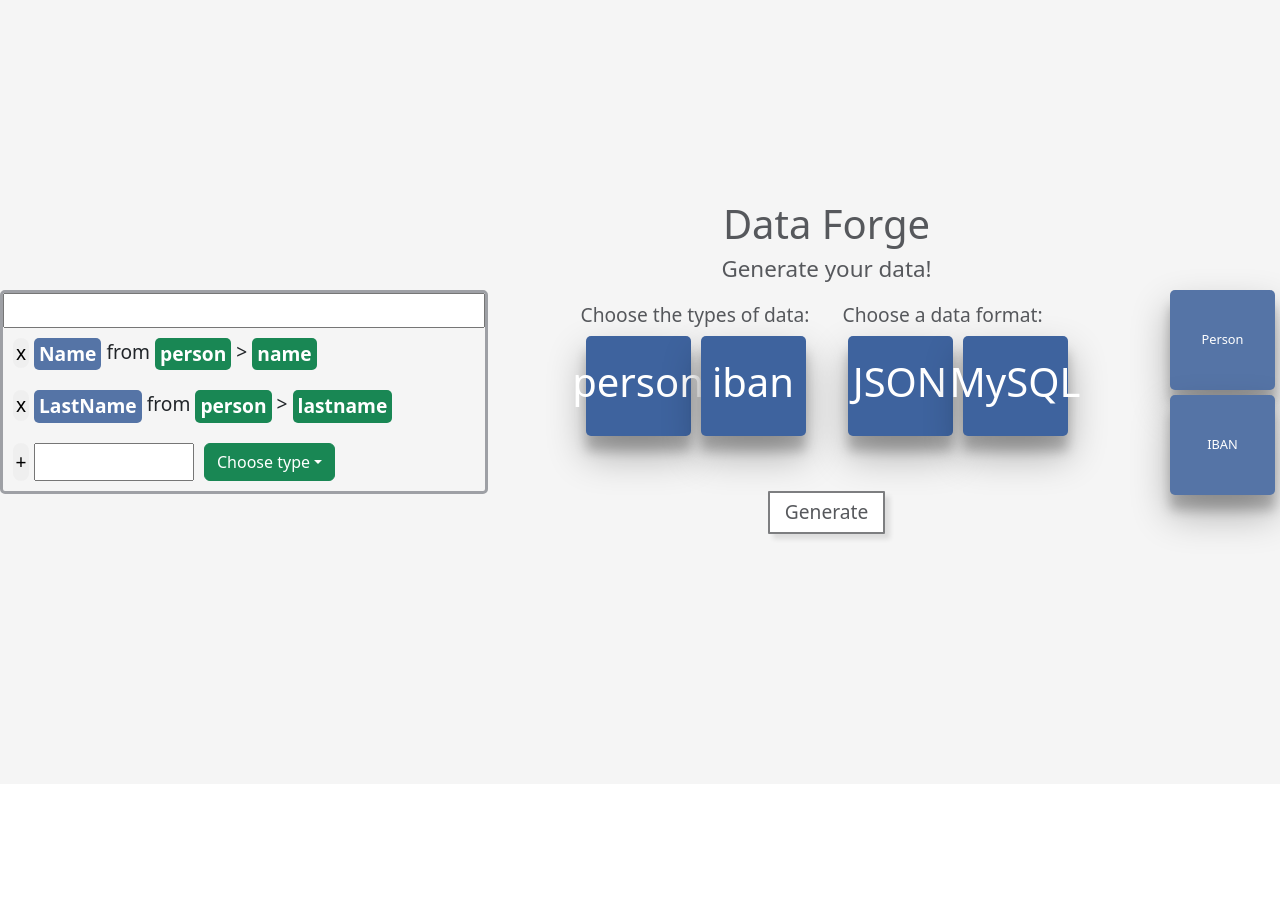
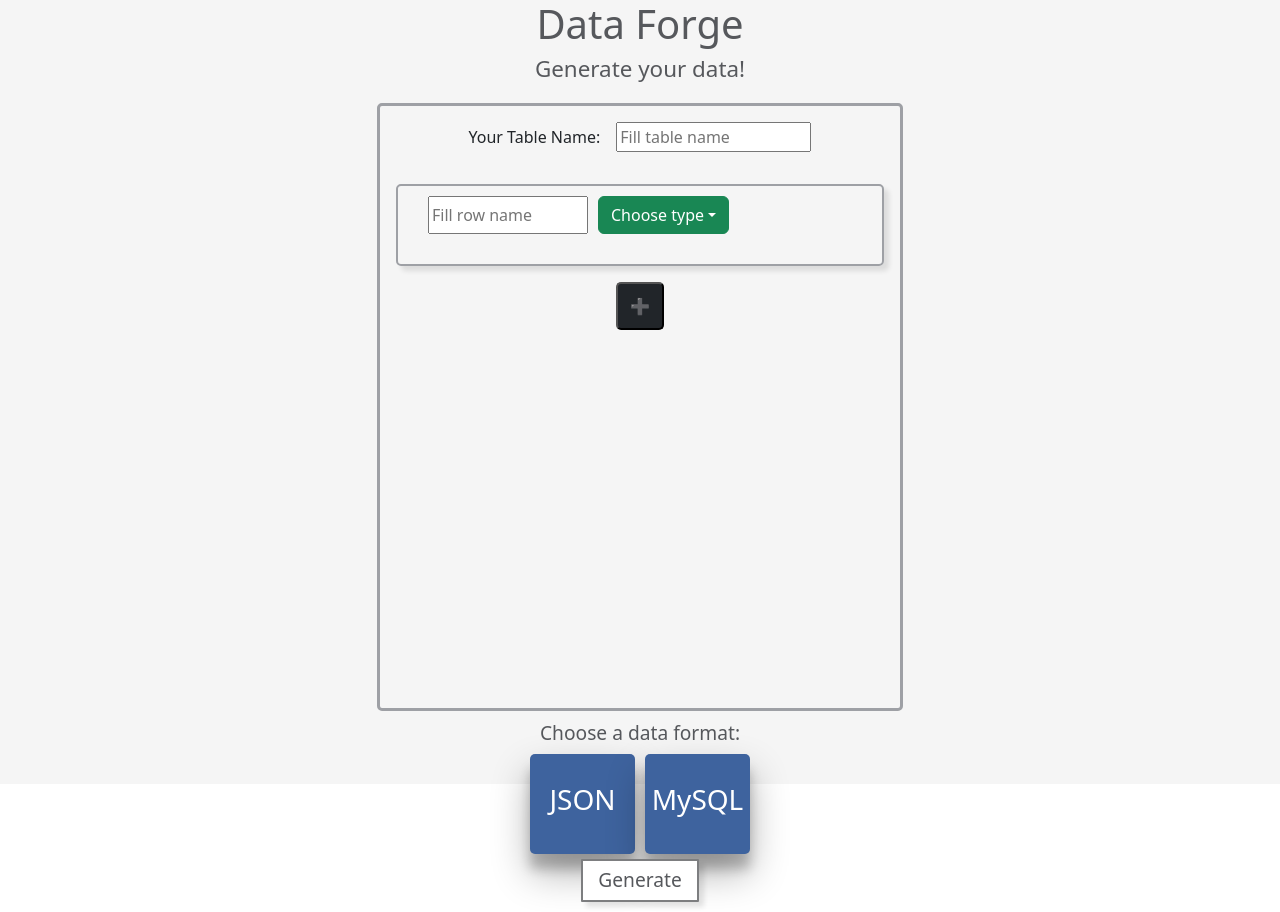
Before and after one commit to Krupahombre/DataForge, a Next.js app in the folder frontend/: page / in a window 1280 px wide. Before the commit the page ends 800 px from the top, so only its background shows below. Built offline with nearby package versions, Linux system fonts and the light colour scheme.

Commit message:
bend over it's a big one

```diff
--- a/frontend/components/CreateNewRequestTable.tsx
+++ b/frontend/components/CreateNewRequestTable.tsx
@@ -6,21 +6,11 @@ import {
 } from "../common/models/IRequestTable";
 import Dropdown from "react-bootstrap/Dropdown";
 import "bootstrap/dist/css/bootstrap.min.css";
+import { TrashIcon } from "@heroicons/react/24/solid";
 
 const defaultTable: IRequestTable = {
   name: "",
-  fields: [
-    {
-      name: "Name",
-      type: "person",
-      subtype: "name",
-    },
-    {
-      name: "LastName",
-      type: "person",
-      subtype: "lastname",
-    },
-  ],
+  fields: [],
 };
 
 const defaultResultTableRecord: IResultTableRecord = {
@@ -30,7 +20,7 @@ const defaultResultTableRecord: IResultTableRecord = {
 };
 
 const CreateNewRequestTable = (props) => {
-  const { productClasses, setTables } = props;
+  const { productClasses, addTable } = props;
   const [resultTable, setResultTable] = useState<IRequestTable>(defaultTable);
 
   const [resultTableRecord, setResultTableRecord] =
@@ -39,6 +29,13 @@ const CreateNewRequestTable = (props) => {
   useEffect(() => {
     onSelectedSubtype("");
   }, [resultTableRecord.type]);
+
+  const onSubmitNewTable = () => {
+    if (resultTable.name === "" || resultTable.fields.length === 0) return;
+    addTable(resultTable);
+    setResultTable(defaultTable);
+    setResultTableRecord(defaultResultTableRecord);
+  };
 
   const onTableNameChange = (name: string) => {
     setResultTable({ ...resultTable, name });
@@ -83,22 +80,24 @@ const CreateNewRequestTable = (props) => {
   };
 
   return (
-    <div className={styles.createNewRequestTableWrapper}>
+    <div className={styles.wymyslyKleksa}>
+      <div className={styles.tablenameInputWrapper}>
+        {"Your Table Name:"}
         <input
+          className={styles.tableNameInput}
+          placeholder="Fill table name"
           type="text"
           value={resultTable.name}
           onChange={(e) => onTableNameChange(e.target.value)}
         />
+      </div>
+      <div className={styles.createNewRequestTableWrapper}>
         {resultTable.fields.map((field, key) => (
           <div className={styles.createNewRequestRecord}>
-          <div>
-            <button
+            <TrashIcon
+              onClick={() => handleRemoveField(key)}
               className={styles.recordXButton}
-              onClick={() => handleRemoveField(key)}
-            >
-              x
-            </button>
-          </div>
+            />
             <div className={styles.recordName}>{field.name}</div>
             <div>{"from"}</div>
             <div className={styles.recordDetails}>{field.type}</div>
@@ -107,10 +106,8 @@ const CreateNewRequestTable = (props) => {
           </div>
         ))}
         <div className={styles.newRecordWrapper}>
-        <button className={styles.recordXButton} onClick={addNewRecord}>
-          +
-        </button>
           <input
+            placeholder="Fill row name"
             className={styles.newRequestRecordNameInput}
             type="text"
             onChange={(e) => onChangedName(e.target.value)}
@@ -135,7 +132,7 @@ const CreateNewRequestTable = (props) => {
           </Dropdown>
 
           {resultTableRecord.type && (
-          <Dropdown>
+            <Dropdown className={styles.newRecordWrapperDropdown}>
               <Dropdown.Toggle variant="success" id="dropdown-basic">
                 {resultTableRecord.subtype
                   ? resultTableRecord.subtype
@@ -154,8 +151,25 @@ const CreateNewRequestTable = (props) => {
               </Dropdown.Menu>
             </Dropdown>
           )}
+          {resultTableRecord.type && resultTableRecord.subtype && (
+            <button
+              type="button"
+              className={styles.newRecordAddBtn + " btn btn-dark"}
+              onClick={addNewRecord}
+            >
+              Add
+            </button>
+          )}
         </div>
-      {/* <button onClick={}>Add new table</button> */}
+        <div className={styles.newRequestSubmitBtnWrapper}></div>
+      </div>
+      <button
+        type="button"
+        className={styles.newRequestSubmitBtn + " btn-dark"}
+        onClick={onSubmitNewTable}
+      >
+        ➕
+      </button>
     </div>
   );
 };
--- a/frontend/components/FormatFilterBox.tsx
+++ b/frontend/components/FormatFilterBox.tsx
@@ -15,7 +15,7 @@ const SquareBox = (props) => {
       style={{ backgroundColor: color }}
       onClick={handleClick}
     >
-      <h1>{columnName}</h1>
+      <h3>{columnName}</h3>
     </div>
   );
 };
--- a/frontend/components/FormatFilters.tsx
+++ b/frontend/components/FormatFilters.tsx
@@ -15,7 +15,7 @@ const TypeFilters: React.FC<IFiltersProps> = ({ filters, setFilters }) => {
   };
 
   return (
-    <div>
+    <div className={styles.chooseFiltersLabelWrapper}>
       <h1 className={styles.chooseFiltersLabel}>Choose a data format:</h1>
       <div className={styles.chooseFilterBox}>
         {filters.map((filter, key) => (
--- a/frontend/components/RequestTablesList.tsx
+++ b/frontend/components/RequestTablesList.tsx
@@ -1,12 +1,24 @@
 import styles from "../styles/Home.module.css";
+import React, { useState } from "react";
+import { IRequestTable } from "../common/models/IRequestTable";
 
-import React from "react";
 const RequestTablesList = (props) => {
-  const tables = props.requestTables;
-  return (
-    <div>
+  const tables: IRequestTable[] = props.requestTables;
+  const [activeTable, setActiveTable] = useState<IRequestTable>(undefined);
+
+  const handleClick = () => {};
+
+  return tables.length === 0 ? null : (
+    <div className={styles.requestTablesListWrapper}>
+      <h2>Request classes:</h2>
       {tables.map((table) => (
-        <div className={styles.squareBox}>{table.name}</div>
+        <div
+          className={styles.requestTablesListItem}
+          // onClick={handleClick}
+        >
+          <h3>{table.name}</h3>
+          <div>{`Class has ${table.fields.length} attribute`}</div>
+        </div>
       ))}
     </div>
   );
--- a/frontend/package.json
+++ b/frontend/package.json
@@ -6,6 +6,7 @@
     "start": "next start"
   },
   "dependencies": {
+    "@heroicons/react": "^2.1.3",
     "axios": "^1.6.8",
     "bootstrap": "^5.3.3",
     "localforage": "^1.10.0",
--- a/frontend/pages/HeroPage.tsx
+++ b/frontend/pages/HeroPage.tsx
@@ -10,27 +10,6 @@ import { useRouter } from "next/router";
 import RequestTablesList from "../components/RequestTablesList";
 import CreateNewRequestTable from "../components/CreateNewRequestTable";
 
-const defaultTables: IRequestTable[] = [
-  {
-    name: "Person",
-    fields: [
-      { name: "name", type: "string", subtype: "123" },
-      { name: "surname", type: "string", subtype: "" },
-      { name: "age", type: "number", subtype: "" },
-      { name: "email", type: "string", subtype: "" },
-      { name: "phone", type: "string", subtype: "" },
-    ],
-  },
-  {
-    name: "IBAN",
-    fields: [
-      { name: "iban", type: "string", subtype: "" },
-      { name: "country", type: "string", subtype: "" },
-      { name: "bank", type: "string", subtype: "" },
-    ],
-  },
-];
-
 const defaultProductClasses: IProductClass[] = [
   {
     name: "Person",
@@ -42,13 +21,28 @@ const defaultProductClasses: IProductClass[] = [
   },
 ];
 
+const getTypes = (): IFilter[] => {
+  return [
+    { name: "person", selected: false },
+    { name: "iban", selected: false },
+  ];
+};
+
+const getFormat = (): IFilter[] => {
+  return [
+    { name: "JSON", selected: false },
+    { name: "MySQL", selected: false },
+  ];
+};
+
 const HeroPage: NextPage = () => {
   const [formatFilters, setFormatFilters] = useState<IFilter[]>(
     [] as IFilter[]
   );
   const [typeFilters, setTypeFilters] = useState<IFilter[]>([] as IFilter[]);
-  const [requestTables, setRequestTables] =
-    useState<IRequestTable[]>(defaultTables);
+  const [requestTables, setRequestTables] = useState<IRequestTable[]>(
+    [] as IRequestTable[]
+  );
   const [productClasses, setProductClasses] = useState<IProductClass[]>(
     defaultProductClasses
   );
@@ -56,7 +50,6 @@ const HeroPage: NextPage = () => {
   const router = useRouter();
 
   const handleGenerate = () => {
-    console.log(typeFilters, formatFilters);
     const type = typeFilters.filter((column) => column.selected);
     const format = formatFilters.find((type) => type.selected)?.name;
 
@@ -73,20 +66,6 @@ const HeroPage: NextPage = () => {
     setTypeFilters(getTypes());
   }, []);
 
-  const getTypes = (): IFilter[] => {
-    return [
-      { name: "person", selected: false },
-      { name: "iban", selected: false },
-    ];
-  };
-
-  const getFormat = (): IFilter[] => {
-    return [
-      { name: "JSON", selected: false },
-      { name: "MySQL", selected: false },
-    ];
-  };
-
   const isFormFilled = () => {
     return (
       formatFilters.some((column) => column.selected) &&
@@ -94,29 +73,37 @@ const HeroPage: NextPage = () => {
     );
   };
 
+  const addTable = (newTable: IRequestTable) => {
+    setRequestTables([...requestTables, newTable]);
+  };
+
   return (
     <div className={styles.dataForge}>
-      <CreateNewRequestTable
-        productClasses={productClasses}
-        setTables={setRequestTables}
-      />
       <div className={styles.heroBox}>
-        <h1 className={styles.heroLabel}>Data Forge</h1>
-        <h2 className={styles.heroSubLabel}>Generate your data!</h2>
-        <div className={styles.userInputWrapper}>
-          <TypeFilters filters={typeFilters} setFilters={setTypeFilters} />
+        <div>
+          <h1 className={styles.heroLabel}>Data Forge</h1>
+          <h2 className={styles.heroSubLabel}>Generate your data!</h2>
+        </div>
+        <div>
+          <div className={styles.userInputWrapper}>
+            <CreateNewRequestTable
+              productClasses={productClasses}
+              addTable={addTable}
+            />
+            <RequestTablesList requestTables={requestTables} />
+          </div>
+        </div>
+
+        <div className={styles.generateButtonBox}>
           <FormatFilters
             filters={formatFilters}
             setFilters={setFormatFilters}
           />
-        </div>
-        <div className={styles.generateBottonBox}>
           <button onClick={handleGenerate} className={styles.generateButton}>
             Generate
           </button>
         </div>
       </div>
-      <RequestTablesList requestTables={requestTables} />
     </div>
   );
 };
--- a/frontend/styles/Home.module.css
+++ b/frontend/styles/Home.module.css
@@ -3,7 +3,7 @@
 .dataForge {
   display: flex;
   justify-content: space-between;
-  align-items: center;
+  align-items: space-between;
   flex-direction: row;
   height: 98vh;
   background-color: #f5f5f5;
@@ -12,8 +12,9 @@
 .heroBox {
   display: flex;
   flex-direction: column;
-  justify-content: center;
+  justify-content: space-between;
   align-items: center;
+  width: 100%;
 }
 
 .heroLabel {
@@ -41,7 +42,45 @@
   height: 100px;
   align-items: center;
   justify-content: center;
-  font-size: 0.8rem;
+  color: white;
+  transition: background-color 0.5s;
+  cursor: pointer;
+  background-color: rgb(85, 116, 166);
+  box-shadow: 0 19px 38px rgba(0, 0, 0, 0.3), 0 15px 12px rgba(0, 0, 0, 0.22);
+  transition: border-radius 0.3s, background-color 0.3s;
+}
+
+.squareBox:hover {
+  border-radius: 50%;
+}
+
+.squareBox:hover {
+  background-color: rgb(85, 116, 166);
+}
+
+.requestTablesListWrapper {
+  display: flex;
+  flex-direction: column;
+  align-items: center;
+  justify-content: flex-start;
+  border-radius: 5px;
+  margin-left: 1rem;
+  padding: 1rem;
+  height: 38rem;
+  /* background-color: #e8dfca; */
+  border: 3px solid rgb(158, 160, 165);
+}
+
+.requestTablesListItem {
+  min-width: 30.5rem;
+  display: flex;
+  flex-direction: column;
+  border-radius: 5px;
+  margin: 1rem;
+  height: 4.3rem;
+  padding: 1rem;
+  align-items: left;
+  justify-content: center;
   color: white;
   transition: background-color 0.5s;
   cursor: pointer;
@@ -49,8 +88,11 @@
   box-shadow: 0 19px 38px rgba(0, 0, 0, 0.3), 0 15px 12px rgba(0, 0, 0, 0.22);
 }
 
-.squareBox:hover {
-  background-color: rgb(85, 116, 166);
+.chooseFiltersLabelWrapper {
+  display: flex;
+  justify-content: center;
+  align-items: center;
+  flex-direction: column;
 }
 
 .chooseFiltersLabel {
@@ -59,7 +101,6 @@
   margin-bottom: 5px;
   font-size: 1.2rem;
   color: rgb(86, 88, 92);
-  margin-left: px;
 }
 
 .chooseFilterWrapper {
@@ -68,13 +109,15 @@
 
 .chooseFilterBox {
   display: flex;
+  flex-direction: row;
   flex-wrap: wrap;
   max-width: 600px;
 }
 
 .userInputWrapper {
+  width: 100%;
   display: flex;
-  align-items: flex-start;
+  align-items: center;
   justify-content: center;
 }
 
@@ -92,11 +135,12 @@
   padding: 5px 15px;
 }
 
-.generateBottonBox {
+.generateButtonBox {
   display: flex;
+  flex-direction: column;
   justify-content: center;
   align-items: center;
-  padding: 50px;
+  padding: 10px;
 }
 
 .resultCodeDisplay {
@@ -134,12 +178,6 @@
   align-items: center;
 }
 
-.childDiv {
-}
-
-.childDivTheSecond {
-}
-
 .resultDisplayTitle {
   display: flex;
   justify-content: center;
@@ -151,17 +189,30 @@
   flex-direction: column;
   justify-content: left;
   align-items: left;
-  border: 3px solid rgb(158, 160, 165);
+  border: 2px solid rgb(158, 160, 165);
   border-radius: 5px;
   min-width: 30.5rem;
   font-size: 1.2rem;
+  height: max-content;
+  box-shadow: 5px 5px 5px 0px rgba(0, 0, 0, 0.1);
+}
+
+.wymyslyKleksa {
+  /* background-color: #e8dfca; */
+  border: 3px solid rgb(158, 160, 165);
+  border-radius: 5px;
+  padding: 1rem;
+  display: flex;
+  flex-direction: column;
+  justify-content: flex-start;
+  align-items: center;
+  height: 38rem;
 }
 
 .createNewRequestTableWrapper > div {
   margin: 5px;
   padding: 5px;
   display: flex;
-  justify-content: left;
   flex-direction: row;
 }
 
@@ -170,17 +221,13 @@
   flex-direction: row;
 }
 
-.createNewRequestRecord > div {
-  margin-right: 5px;
-}
-
 .recordXButton {
-  border: 0;
-  width: 1rem;
+  width: 1.5rem;
   display: flex;
   justify-content: center;
   align-items: center;
-  border-radius: 15px;
+  margin-right: 0.5rem;
+  cursor: pointer;
 }
 
 .recordName {
@@ -218,7 +265,7 @@
   flex-direction: column;
   justify-content: left;
   align-items: left;
-  font-size: 1.2rem;
+  font-size: 1rem;
 }
 
 .newRecordWrapperDropdown {
@@ -227,7 +274,41 @@
 }
 
 .newRequestRecordNameInput {
-  margin-left: 5px;
+  margin-left: 20px;
   margin-right: 10px;
   width: 10rem;
 }
+
+.newRequestSubmitBtnWrapper {
+  display: flex;
+  justify-content: right;
+  align-items: center;
+}
+
+.newRequestSubmitBtn {
+  margin-top: 1rem;
+  background-color: #212529;
+  border-radius: 5px;
+  width: 3rem;
+  height: 3rem;
+  transition: border-radius 0.3s, background-color 0.3s;
+  cursor: pointer;
+}
+
+.newRequestSubmitBtn:hover {
+  border-radius: 50%;
+  background-color: #424649;
+}
+
+.tablenameInputWrapper {
+  width: 100%;
+  display: flex;
+  justify-content: center;
+  align-items: center;
+  margin-bottom: 2rem;
+}
+
+.tableNameInput {
+  width: 40%;
+  margin-left: 1rem;
+}
```
Also changed, not shown: frontend/components/Dropdown.tsx (added, +24 -0 lines). Lines whose indentation alone changed are shown as unchanged.
